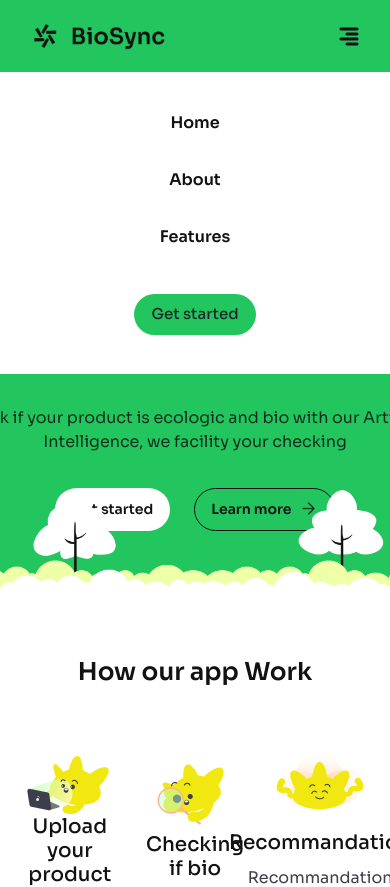
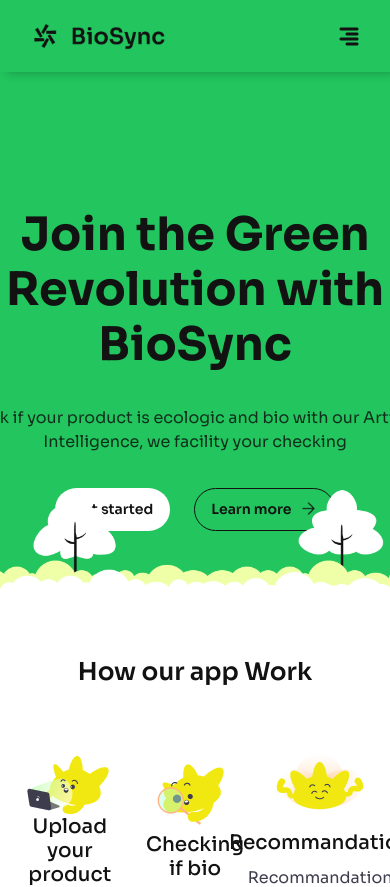
Before and after one commit to KiritoEM/bioSync, a Next.js app: page / in a window 390 px wide. Shown: the top 887 px of the page. Built offline with nearby package versions, Linux system fonts and the light colour scheme.

Commit message:
add navbar hook

```diff
--- a/src/components/Layouts/LandingLayout.tsx
+++ b/src/components/Layouts/LandingLayout.tsx
@@ -1,12 +1,15 @@
 import { Ichildren } from "@/utils/interfaces";
 import { Fragment } from "react";
 import LandingNavbar from "../navbar/LandingNavbar";
+import { NavProvider } from "@/hooks/useNav";
 
 const LandingLayout = ({ children }: Ichildren): JSX.Element => {
   return (
     <Fragment>
-      <LandingNavbar />
-      {children}
+      <NavProvider>
+        <LandingNavbar />
+        {children}
+      </NavProvider>
     </Fragment>
   );
 };
--- a/src/components/navbar/LandingNavbarResponsive.tsx
+++ b/src/components/navbar/LandingNavbarResponsive.tsx
@@ -1,8 +1,15 @@
 import { navList } from "@/helpers/constants";
+import { useNav } from "@/hooks/useNav";
 
 const LandingNavbarResponsive = (): JSX.Element => {
+  const { openMenu } = useNav();
+
   return (
-    <div className="navbar-responsive d-lg-none">
+    <div
+      className={`navbar-responsive d-lg-none ${
+        openMenu ? "open-landing-nav" : "close-landing-nav"
+      }`}
+    >
       <ul>
         {navList.map((route, index) => (
           <li key={index}>{route.label}</li>
--- /dev/null
+++ b/src/hooks/useNav.tsx
@@ -0,0 +1,53 @@
+import React, { ReactNode, createContext, useContext, useState } from "react";
+
+interface IAuthProvider {
+  children?: ReactNode;
+}
+
+interface INavContext {
+  openMenu: boolean;
+  openOverlay: boolean;
+  menuToogle: () => void;
+}
+
+interface IDefaultNavContext {
+  openMenu: false;
+  openOverlay: false;
+  menuToogle: () => null;
+}
+const NavContext = createContext<INavContext | IDefaultNavContext | null>(null);
+
+export const NavProvider: React.FC<IAuthProvider> = ({
+  children,
+}): JSX.Element => {
+  const [openMenu, setOpenMenu] = useState<boolean>(false);
+  const [openOverlay, setOpenOverlay] = useState<boolean>(false);
+
+  //toogle function
+  const menuToogle = () => {
+    setOpenMenu(!openMenu);
+    setOpenOverlay(!openOverlay);
+  };
+
+  return (
+    <NavContext.Provider
+      value={{
+        openMenu,
+        openOverlay,
+        menuToogle,
+      }}
+    >
+      {children}
+    </NavContext.Provider>
+  );
+};
+
+//hooks exportation
+export const useNav = () => {
+  const context = useContext(NavContext);
+
+  if (!context) {
+    throw new Error("usenav must be used within an Provider");
+  }
+  return context;
+};
--- a/src/styles/navbars/landing-navbar-responsive.scss
+++ b/src/styles/navbars/landing-navbar-responsive.scss
@@ -3,13 +3,13 @@
     z-index: 1000;
     background-color: $light;
     width: 100%;
-    padding: 2.45rem 0;
+    overflow: hidden;
 
     ul {
         display: flex;
         align-items: center;
         flex-direction: column;
-        gap: 33px;
+        gap: 28px;
         padding-left: 0;
 
         li {
@@ -38,7 +38,17 @@
             background-color: $green01;
             border-radius: $radius01;
             font-weight: 500;
-            margin-top: 12px;
+            margin-top: 4px;
         }
     }
 }
+
+.open-landing-nav {
+    padding: 2.45rem 0;
+    height: max-content;
+}
+
+.close-landing-nav {
+    padding: 0;
+    height: 0;
+}
--- a/src/styles/navbars/landing-navbar.scss
+++ b/src/styles/navbars/landing-navbar.scss
@@ -6,11 +6,12 @@
     background-color: $green01;
     padding-top: 16px;
     padding-bottom: 16px;
-    z-index: 1000;
+    z-index: 1200;
     top: 0;
 
     @include screen(small) {
         position: fixed;
+        box-shadow: 7px 0 10px rgba(0, 0, 0, 0.295);
     }
 
     &__container {
```
